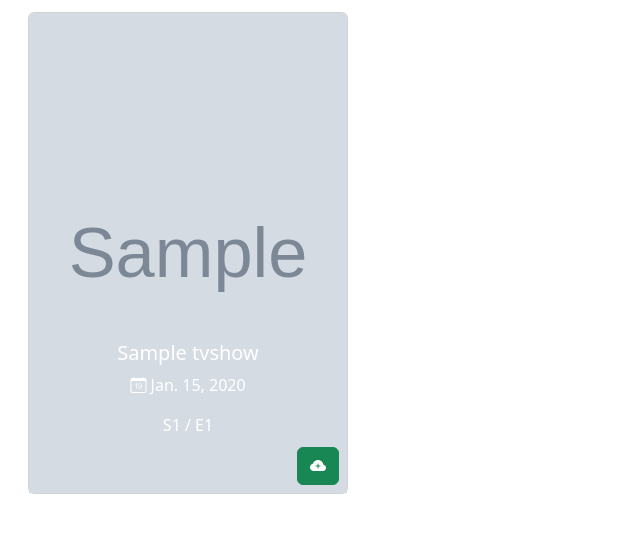
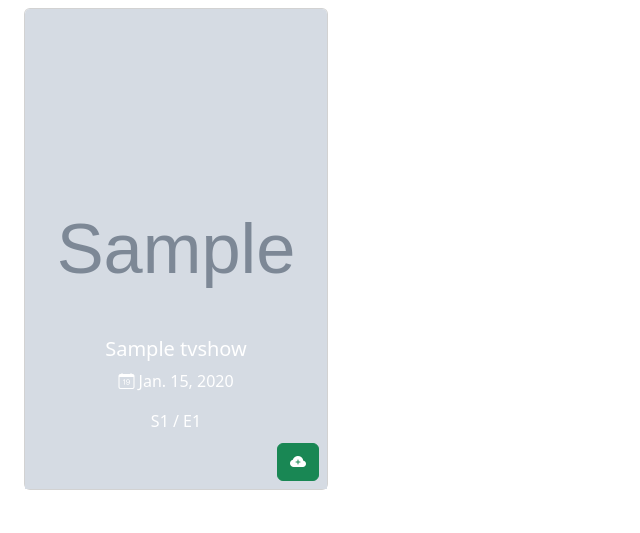
Before and after one commit to chassing/showminder, a Django app: page / in a window 1280 px wide. Shown: the part 56-589 px from the top of the page, without its empty margins (0-640 px from the left). Run offline with Django 4.2, Linux system fonts and the light colour scheme; a user stored in the database is signed in; tables that the repository leaves empty hold one stand-in row (values such as "Sample post"); grey boxes marked "Sample" are stand-in pictures; some libraries are stand-ins or nearby versions.

Commit message:
style fixes

```diff
--- a/showminder/frontend/templates/index.html
+++ b/showminder/frontend/templates/index.html
@@ -11,7 +11,7 @@
     <div class="row justify-content-between">
         {% for t in object_list %}
         <div class="col">
-            <div class="card m-1" style="width: 20rem;">
+            <div class="card mb-3" style="width: 19rem;">
                 <a href="{% url 'frontend:detail' tvshow=t.pk %}">
                     <img src="{{ t.cover_url }}" class="card-img-top" style="height: 30rem;">
                     <div class="carousel-caption d-block">
--- a/showminder/frontend/templates/partials/search-results.html
+++ b/showminder/frontend/templates/partials/search-results.html
@@ -2,7 +2,7 @@
 <div class="row">
     {% for tv in results %}
     <div class="col">
-        <div class="card m-1" style="width: 20rem; cursor: pointer;"
+        <div class="card mb-3" style="width: 19rem; cursor: pointer;"
             hx-post="{% url 'frontend:htmx-add-tv' tmdb_id=tv.tmdb_id %}">
             <img src="{{ tv.cover_url }}" class="card-img-top" style="height: 30rem;">
             <div class="carousel-caption d-block bg-dark bg-opacity-50">
```
